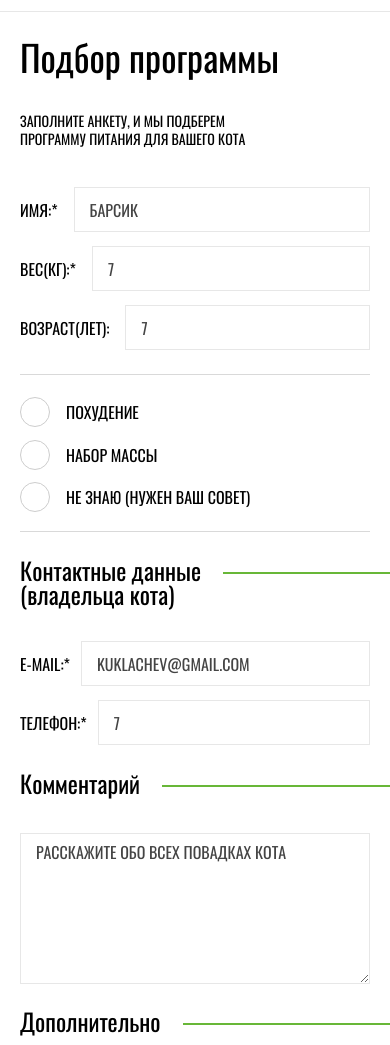
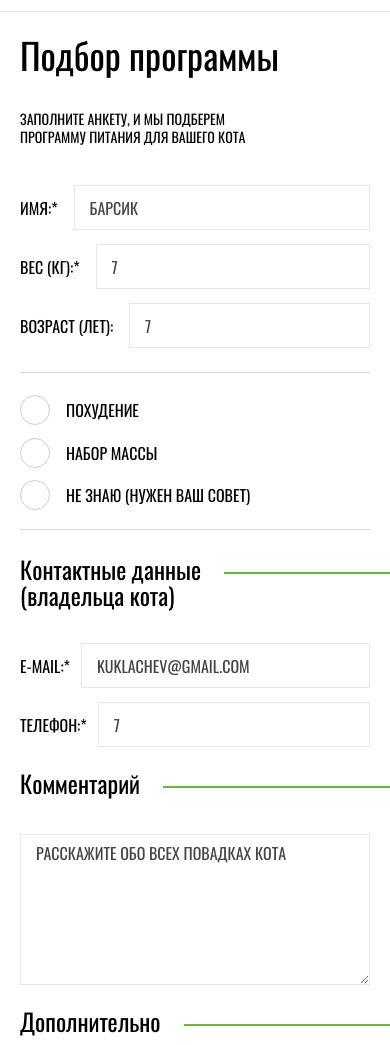
Before and after one commit to gitSergeyhab/1661607-cat-energy-22, a website: page source/form.html in a window 390 px wide. Shown: the part 55-1100 px from the top of the page. Drawn offline with nearby package versions, Linux system fonts and the light colour scheme; files that its build step writes are made by us from their sources.

Commit message:
pp form-mobile fixed + alt green line

```diff
--- a/source/form.html
+++ b/source/form.html
@@ -65,11 +65,11 @@
               <input class="data__input" id="cat-name" type="text" name="cat-name" placeholder="Барсик" required>
             </li>
             <li class="parameters__item">
-              <label class="data__label" for="cat-weight">Вес(кг):*</label>
+              <label class="data__label" for="cat-weight">Вес (кг):*</label>
               <input class="data__input" id="cat-weight" type="number" name="cat-weight" placeholder="7" required>
             </li>
             <li class="parameters__item">
-              <label class="data__label" for="cat-age">Возраст(лет):</label>
+              <label class="data__label" for="cat-age">Возраст (лет):</label>
               <input class="data__input" id="cat-age" type="number" name="cat-age" placeholder="7">
             </li>
           </ul>
@@ -94,7 +94,9 @@
         </div>
 
         <div class="data__owner owner">
-          <h3 class="owner__legend title-line title-line--owner">Контактные данные <br> (владельца кота)</h3>
+          <div class="owner__legend title-line">
+            <h3 class="title-line__text title-line__text--owner">Контактные данные<br> (владельца кота)</h3>
+          </div>
           <ul class="owner__list label-text">
             <li class="owner__item">
               <label class="data__label" for="email">E-MAIL:*</label>
@@ -108,13 +110,17 @@
         </div>
 
         <div class="data__comment comment">
-          <h3 class="comment__legend title-line title-line--comment">Комментарий</h3>
+          <div class="comment__legend title-line">
+            <h3 class="title-line__text title-line__text--comment">Комментарий</h3>
+          </div>
           <label class="visually-hidden" for="data__comment">Поле для ввода комментария</label>
           <textarea class="comment__field label-text" name="data__comment" id="data__comment" cols="30" rows="6" placeholder="Расскажите обо всех повадках кота"></textarea>
         </div>
 
         <div class="data__optional optional">
-          <h3 class="optional__legend title-line title-line--optional">Дополнительно</h3>
+          <div class="optional__legend title-line">
+            <h3 class="title-line__text title-line__text--optional">Дополнительно</h3>
+          </div>
           <ul class="optional__list label-text">
             <li class="optional__item">
               <input class="optional__checkbox" type="checkbox" name="sweetener" id="sweetener">
--- /dev/null
+++ b/source/sass/blocks/alt-title-line.scss
@@ -0,0 +1,32 @@
+.title-line {
+  width: 100vw;
+  height: 2px;
+  background-color: $basic-green;
+  position: relative;
+}
+
+.title-line__text {
+  @include Oswald(24, 26);
+  margin: 0;
+  position: absolute;
+  top: -16px;
+  background-color: $basic-white;
+  padding-left: var(--pad);
+  padding-right: 23px;
+
+  @media (min-width: $tablet) {
+    @include Oswald(36, 36);
+    top: -24px;
+    left: 32px;
+    padding-left: 39px;
+
+    br {
+      display: none;
+    }
+  }
+
+  @media (min-width: $tablet) {
+    padding-left: 40px;
+    padding-right: 40px;
+  }
+}
--- a/source/sass/blocks/comment.scss
+++ b/source/sass/blocks/comment.scss
@@ -1,11 +1,11 @@
 .comment__legend {
   margin: 0;
-  margin-bottom: 38px;
+  margin-bottom: 46px;
   margin-right: calc(-1 * var(--pad));
   margin-left: calc(-1 * var(--pad));
 
   @media (min-width: $tablet) {
-    margin-bottom: 76px;
+    margin-bottom: 88px;
   }
 }
 
--- a/source/sass/blocks/data.scss
+++ b/source/sass/blocks/data.scss
@@ -27,15 +27,15 @@
 }
 
 .data__purposes {
-  margin-bottom: 26px;
+  margin-bottom: 42px;
 
   @media (min-width: $tablet) {
-    margin-bottom: 75px;
+    margin-bottom: 99px;
   }
 
   @media (min-width: $desktop) {
     width: 570px;
-    margin-bottom: 69px;
+    margin-bottom: 93px;
   }
 
   @media (min-width: $tablet) and (max-width: 1439px) {
@@ -45,31 +45,29 @@
 }
 
 .data__owner {
-  // margin-bottom: 24px;
-  margin-bottom: 26px;
+  margin-bottom: 39px;
 
   @media (min-width: $tablet) {
-    margin-bottom: 65px;
+    margin-bottom: 89px;
   }
 
   @media (min-width: $desktop) {
     width: 100%;
-    margin-bottom: 67px;
+    margin-bottom: 91px;
   }
 }
 
 .data__comment {
-  // margin-bottom: 23px;
-  margin-bottom: 21px;
+  margin-bottom: 35px;
 
 
   @media (min-width: $tablet) {
-    margin-bottom: 65px;
+    margin-bottom: 89px;
   }
 
   @media (min-width: $desktop) {
     width: 100%;
-    margin-bottom: 67px;
+    margin-bottom: 92px;
   }
 }
 
--- a/source/sass/blocks/optional.scss
+++ b/source/sass/blocks/optional.scss
@@ -1,13 +1,16 @@
 .optional__legend {
   margin: 0;
-  // margin-bottom: 39px;
-  margin-bottom: 41px;
+  margin-bottom: 47px;
 
   margin-right: calc(-1 * var(--pad));
   margin-left: calc(-1 * var(--pad));
 
   @media (min-width: $tablet) {
-    margin-bottom: 62px;
+    margin-bottom: 74px;
+  }
+
+  @media (min-width: $desktop) {
+    margin-bottom: 73px;
   }
 }
 
--- a/source/sass/blocks/owner.scss
+++ b/source/sass/blocks/owner.scss
@@ -1,12 +1,12 @@
 .owner__legend {
   margin: 0;
-  margin-bottom: 35px;
+  margin-bottom: 69px;
   margin-right: calc(-1 * var(--pad));
   margin-left: calc(-1 * var(--pad));
   white-space: nowrap;
 
   @media (min-width: $tablet) {
-    margin-bottom: 76px;
+    margin-bottom: 88px;
   }
 }
 
--- a/source/sass/blocks/page-main.scss
+++ b/source/sass/blocks/page-main.scss
@@ -60,7 +60,7 @@
 
 .page-main__title {
   margin: 0;
-  padding: 27px var(--pad) 0;
+  padding: 30px var(--pad) 0;
   background-color: $basic-white;
 
   &--catalog {
@@ -78,6 +78,7 @@
 
   &--form {
     margin-bottom: 37px;
+    padding-top: 25px;
 
     @media (min-width: $tablet) {
       margin-bottom: 54px;
--- a/source/sass/blocks/purposes.scss
+++ b/source/sass/blocks/purposes.scss
@@ -23,6 +23,10 @@
   padding-left: 46px;
   position: relative;
 
+  @media (min-width: $tablet) {
+    padding-left: 60px;
+  }
+
   &::before {
     position: absolute;
     content: "";
@@ -33,6 +37,12 @@
     border-radius: 50%;
     top: -3px;
     left: 0;
+
+    @media (min-width: $tablet) {
+      width: 40px;
+      height: 40px;
+      top: -4px;
+    }
   }
 }
 
@@ -48,6 +58,14 @@
     border-radius: 50%;
     top: 5px;
     left: 8px;
+
+
+    @media (min-width: $tablet) {
+      width: 18px;
+      height: 18px;
+      top: 7px;
+      left: 10px;
+    }
   }
 
   &:hover ~ .purposes__label::before {
--- a/source/sass/blocks/title-line.scss
+++ b/source/sass/blocks/title-line.scss
@@ -1,37 +1,37 @@
-.title-line {
-  @include font-mix(24, 24);
-  display: flex;
-  padding-left: 20px;
-  // padding-right: 20px;
+// .title-line {
+//   @include font-mix(24, 24);
+//   display: flex;
+//   padding-left: 20px;
+//   // padding-right: 20px;
 
-  @media (min-width: $tablet) {
-    @include font-mix(36, 36);
-    padding: 0;
-  }
+//   @media (min-width: $tablet) {
+//     @include font-mix(36, 36);
+//     padding: 0;
+//   }
 
-  &::after {
-    content: "";
-    width: 200px;
-    height: 2px;
-    background-color: $basic-green;
-    margin-top: 14px;
-    margin-left: 22px;
-    flex-grow: 1;
-  }
+//   &::after {
+//     content: "";
+//     width: 200px;
+//     height: 2px;
+//     background-color: $basic-green;
+//     margin-top: 14px;
+//     margin-left: 22px;
+//     flex-grow: 1;
+//   }
 
-  &::before {
-    @media (min-width: $tablet) {
-      content: "";
-      width: 30px;
-      height: 2px;
-      background-color: $basic-green;
-      margin-top: 17px;
-      margin-right: 38.5px;
-    }
+//   &::before {
+//     @media (min-width: $tablet) {
+//       content: "";
+//       width: 30px;
+//       height: 2px;
+//       background-color: $basic-green;
+//       margin-top: 17px;
+//       margin-right: 38.5px;
+//     }
 
-    @media (min-width: $desktop) {
-      width: 70px;
-      height: 2px;
-    }
-  }
-}
+//     @media (min-width: $desktop) {
+//       width: 70px;
+//       height: 2px;
+//     }
+//   }
+// }
--- a/source/sass/style.scss
+++ b/source/sass/style.scss
@@ -47,3 +47,4 @@
 @import "blocks/comment.scss";
 @import "blocks/optional.scss";
 @import "blocks/button-field.scss";
+@import "blocks/alt-title-line.scss";
```
Also changed, not shown: source/catalog.html (+3 -1 lines), source/html/catalog.html (+3 -1 lines), source/html/form.html (+11 -5 lines).
